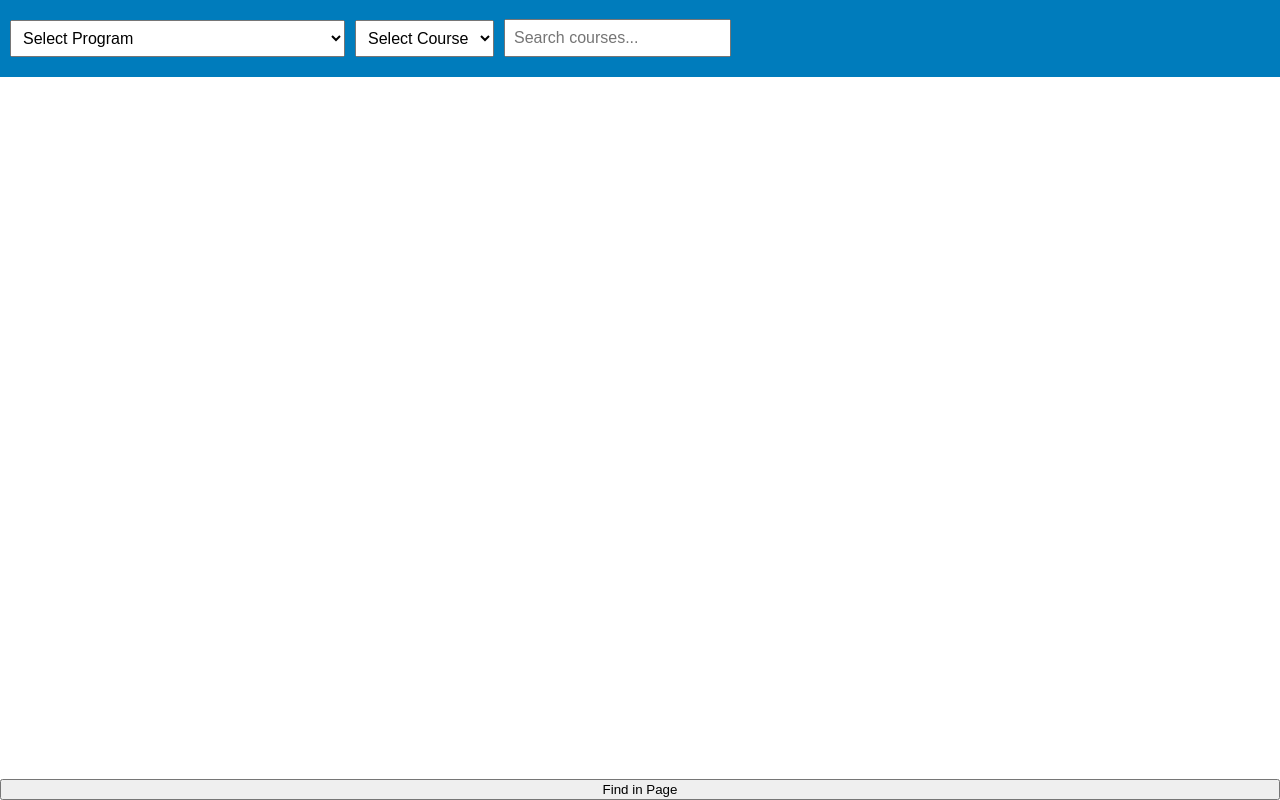
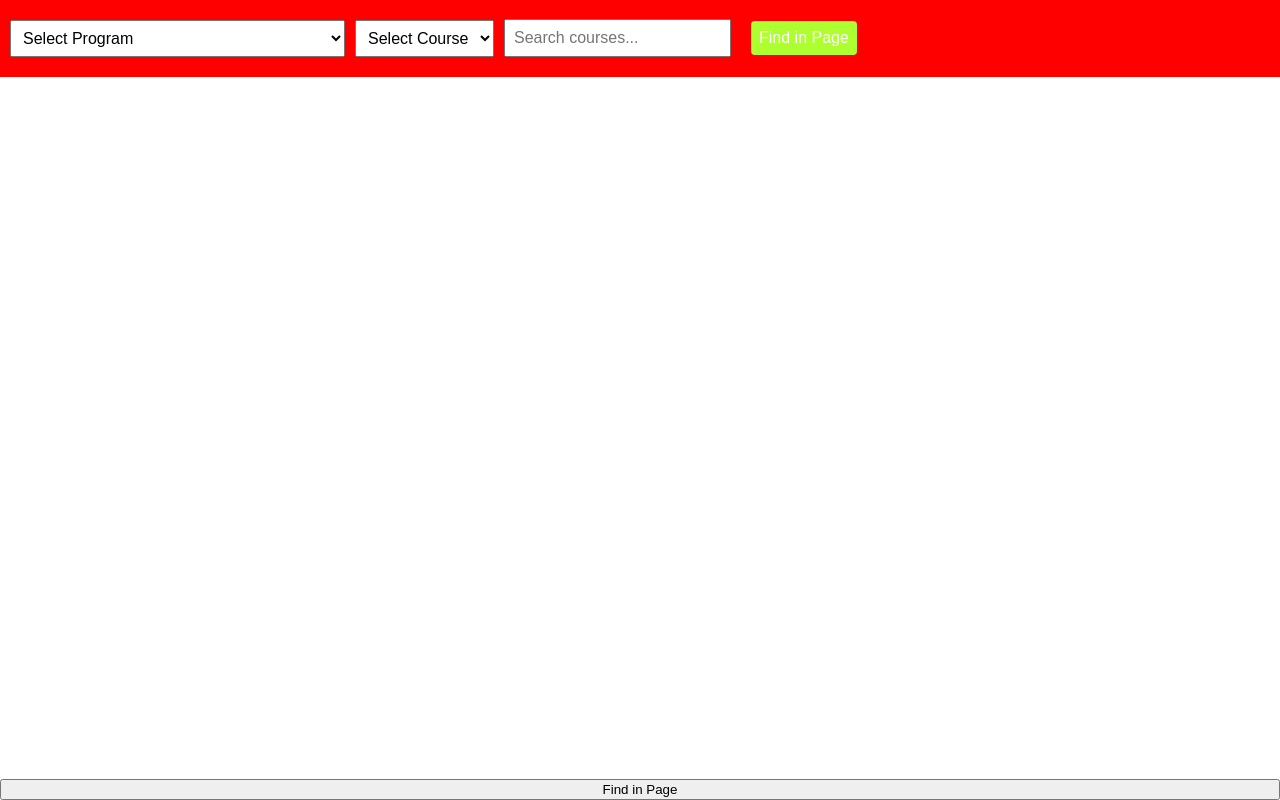
Before and after one commit to Cgines-stech/Course-Catalog, a plain HTML site: page index.html in a window 1280 px wide. Drawn offline with Linux system fonts and the light colour scheme; a script that the page names is missing.

Commit message:
testing again

```diff
--- a/index.html
+++ b/index.html
@@ -22,6 +22,8 @@
         </select>
         <input type="text" id="searchBar" placeholder="Search courses...">
         <ul id="searchResults"></ul>
+        <!-- New Find Button -->
+        <button id="findButton">Find in Page</button>
     </div>
 
     <div class="container">
--- a/styles.css
+++ b/styles.css
@@ -13,7 +13,7 @@ body {
 .navbar {
     display: flex;
     align-items: center;
-    background: #007cbc;
+    background: red;
     color: white;
     padding: 10px;
     height: 60px;
@@ -71,3 +71,18 @@ iframe {
     height: 100%;
     border: none;
 }
+
+#findButton {
+    padding: 8px;
+    font-size: 16px;
+    background-color: greenyellow;
+    color: white;
+    border: none;
+    cursor: pointer;
+    border-radius: 4px;
+    margin-left: 10px;
+}
+
+#findButton:hover {
+    background-color: green;
+}
```
